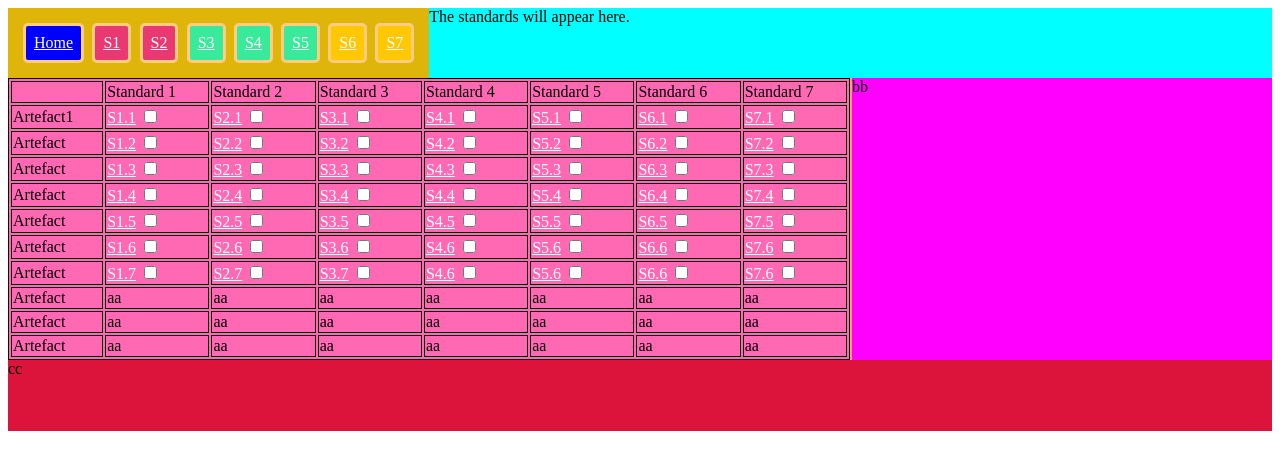
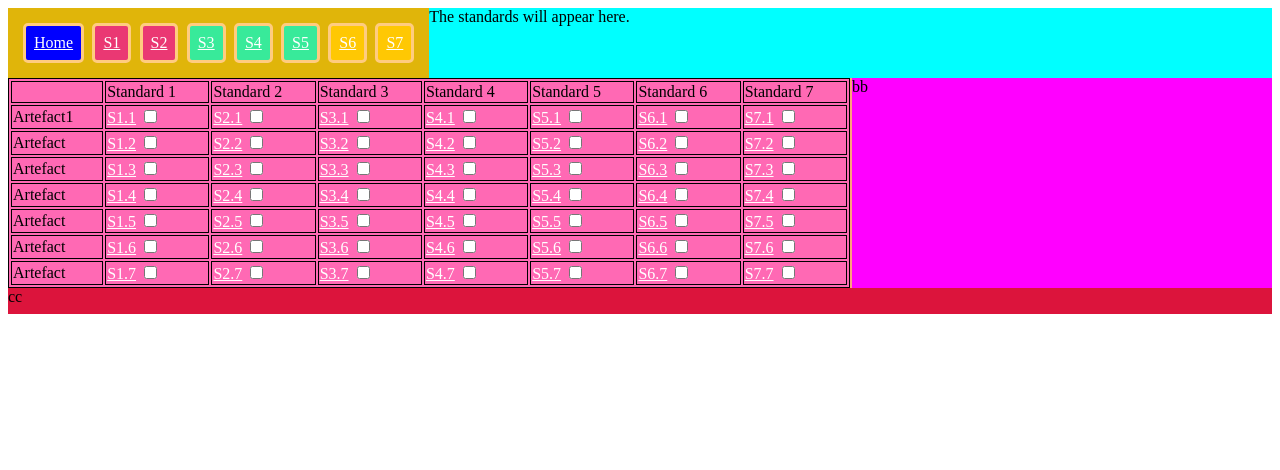
Before and after one commit to schmooza/TeacherPortfolio, a plain HTML site: page index.html in a window 1280 px wide. Drawn offline with Linux system fonts and the light colour scheme.

Commit message:
Working menu 7 x 7

```diff
--- a/index.html
+++ b/index.html
@@ -263,52 +263,23 @@
 
             </td>
 
-            <td> <a href="s4Sub/s4_6.html">S4.6</a>
-              <input type="checkbox" id="checkbox4_6"></td>
+            <td> <a href="s4Sub/s4_7.html">S4.7</a>
+              <input type="checkbox" id="checkbox4_7"></td>
             </td>
 
-            <td> <a href="s5Sub/s5_6.html">S5.6</a>
-              <input type="checkbox" id="checkbox5_6"></td>
+            <td> <a href="s5Sub/s5_7.html">S5.7</a>
+              <input type="checkbox" id="checkbox5_7"></td>
             </td>
 
-            <td> <a href="s6Sub/s6_6.html">S6.6</a>
-              <input type="checkbox" id="checkbox6_6"></td>
+            <td> <a href="s6Sub/s6_7.html">S6.7</a>
+              <input type="checkbox" id="checkbox6_7"></td>
             </td>
 
-            <td> <a href="s7Sub/s7_6.html">S7.6</a>
-              <input type="checkbox" id="checkbox7_6"></td>
+            <td> <a href="s7Sub/s7_7.html">S7.7</a>
+              <input type="checkbox" id="checkbox7_7"></td>
             </td>
           </tr>
-          <tr>
-            <td>Artefact</td>
-            <td>aa</td>
-            <td>aa</td>
-            <td>aa</td>
-            <td>aa</td>
-            <td>aa</td>
-            <td>aa</td>
-            <td>aa</td>
-          </tr>
-          <tr>
-            <td>Artefact</td>
-            <td>aa</td>
-            <td>aa</td>
-            <td>aa</td>
-            <td>aa</td>
-            <td>aa</td>
-            <td>aa</td>
-            <td>aa</td>
-          </tr>
-          <tr>
-            <td>Artefact</td>
-            <td>aa</td>
-            <td>aa</td>
-            <td>aa</td>
-            <td>aa</td>
-            <td>aa</td>
-            <td>aa</td>
-            <td>aa</td>
-          </tr>
+
         </table>
 
 
```
